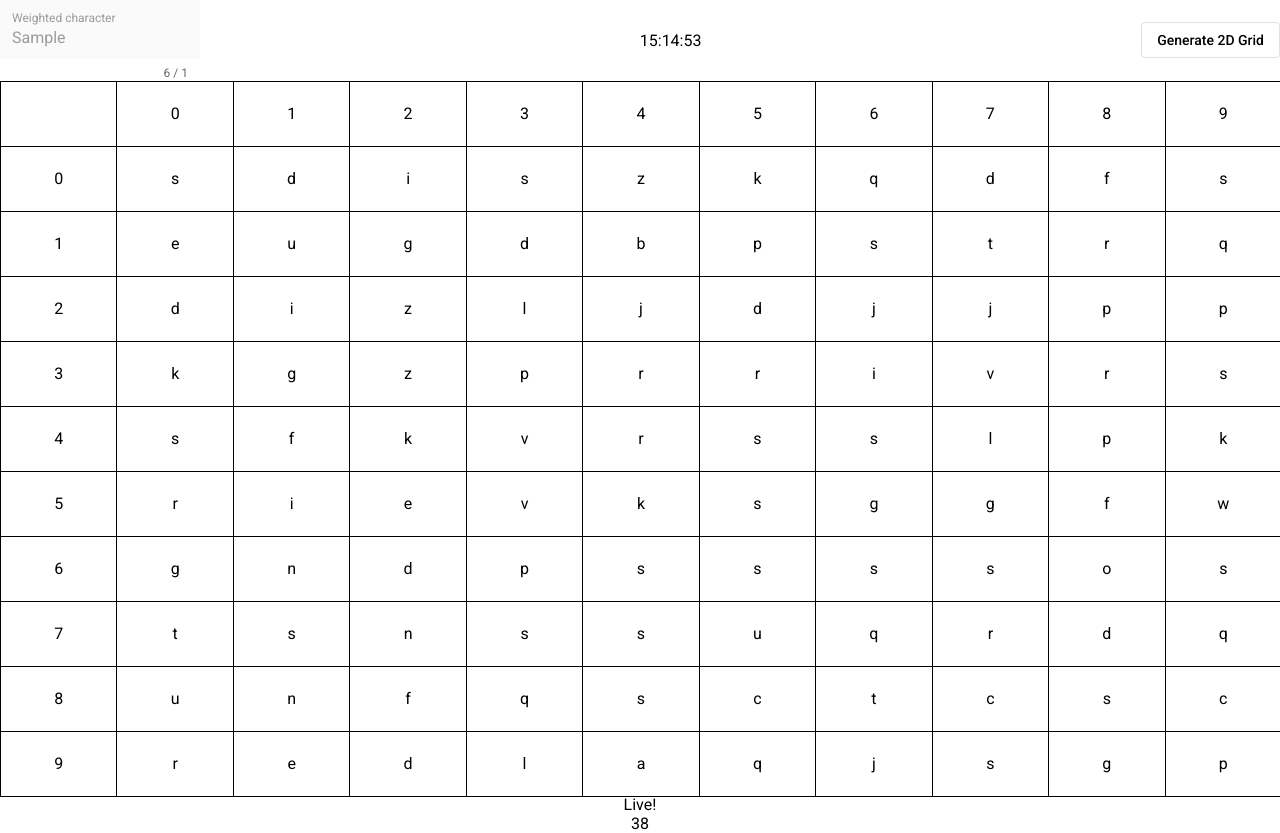
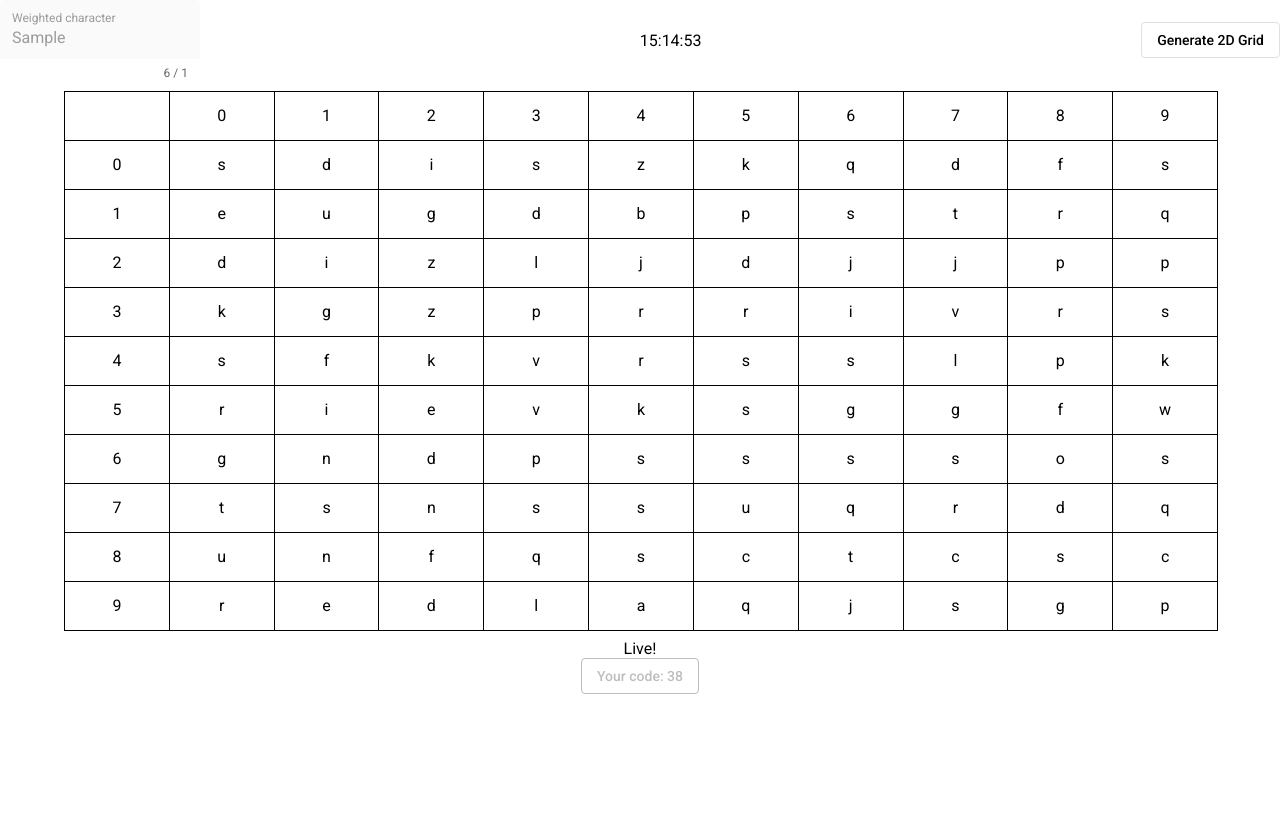
Before and after one commit to Xylios13/altar.io-challenge, an Angular app: page /generator in a window 1280 px wide. Both pictures are taken after typing "Sample" into the empty fields and a click on the button "Generate 2D Grid". After the commit the page ends 800 px from the top, so only its background shows below. Built offline with nearby package versions, Linux system fonts and the light colour scheme.

Commit message:
Improve grid layout

```diff
--- a/src/app/generator/generator.component.html
+++ b/src/app/generator/generator.component.html
@@ -25,6 +25,7 @@
   </button>
 </div>
 <!-- Grid -->
+<div class="grid-container">
   <mat-grid-list [cols]="columns + 1" [rowHeight]="getRowHeight()">
     <!-- Cell 0 0 -->
     <mat-grid-tile> </mat-grid-tile>
@@ -49,6 +50,7 @@
       </ng-container>
     </ng-container>
   </mat-grid-list>
+</div>
 <!-- Live status -->
 <div class="centered-container">
   <div class="live-status" *ngIf="generating else standby">
@@ -56,9 +58,10 @@
   </div>
   <div class="break"></div> <!-- break -->
   <!-- Code -->
-  <div mat-stroked-button *ngIf="generating">
-    {{code}}
-  </div>
+  <button mat-stroked-button *ngIf="generating"
+	  disabled=true>
+    Your code: {{code}}
+  </button>
 </div>
 <ng-template #standby>
   Standby
--- a/src/app/generator/generator.component.scss
+++ b/src/app/generator/generator.component.scss
@@ -45,3 +45,10 @@ mat-grid-tile {
   flex-basis: 100%;
   height: 0;
 }
+
+.grid-container {
+    width: 90vw;
+    margin: auto;
+    margin-top: 10px;
+    margin-bottom: 10px;
+}
--- a/src/app/generator/generator.component.ts
+++ b/src/app/generator/generator.component.ts
@@ -24,26 +24,26 @@ export class WeightedCharacterMatcher implements ErrorStateMatcher {
     styleUrls: ['./generator.component.scss']
 })
 export class GeneratorComponent implements OnInit {
-    rows: number;
+    rows = 10;
 
-    columns: number;
+    columns = 10;
 
-    generationTime: number;
+    generationTime = 2000;
 
-    grid: number[][];
+    grid: number[][] = [];
 
     // Minimum and maximum possible values for the cell (both limits are included).
     private cellValueRange = { min: 'a'.charCodeAt(0), max: 'z'.charCodeAt(0) };
 
-    displayedColumns: string[];
+    displayedColumns: string[] = [];
 
     rowIndexName = 'row-index';
 
-    generationSubscription: Subscription | null;
+    generationSubscription: Subscription | null = null;
 
     time: Date = new Date();
 
-    timeSubscription: Subscription | null;
+    timeSubscription: Subscription | null = null;
 
     gridCellCount: Map<number, number> = new Map();
 
@@ -57,19 +57,7 @@ export class GeneratorComponent implements OnInit {
 
     weights: number[] = [];
 
-    // generationEvent: Observable<boolean>;
-
-    // displayedColumns: string[] = ['position', 'name', 'weight', 'symbol'];
-    // dataSource = ELEMENT_DATA;
-
     constructor() {
-	this.rows = 10;
-	this.columns = 10;
-	this.generationTime = 2000;
-	this.grid = [];
-	this.displayedColumns = [];
-	this.generationSubscription = null;
-	this.timeSubscription = null;
     }
 
     ngOnInit(): void {
@@ -81,10 +69,7 @@ export class GeneratorComponent implements OnInit {
 
     startClock() {
 	this.timeSubscription = timer(0, 1000)
-	    .pipe(
-		map(() => new Date()),
-		// share()
-	    )
+	    .pipe(map(() => new Date()))
 	    .subscribe(time => {
 		this.time = time;
 	    });
@@ -97,10 +82,6 @@ export class GeneratorComponent implements OnInit {
 	if (weightedCharacter && weightedCharacter !== '') {
 	    let weightedIndex = weightedCharacter.charCodeAt(0) - min;
 	    let defaultWeight = (1 - weight) / (totalCharacters - 1);
-
-	    // this.weights[i] = i === weightedIndex ? weight : defaultWeight;
-
-	    // let weightedSum = this.nthTriangleNumber(totalCharacters);
 	    let random = Math.random();
 	    for (let i = 0; i < totalCharacters; i ++) {
 		let currentWeight = i === weightedIndex ? weight : defaultWeight;
@@ -135,14 +116,6 @@ export class GeneratorComponent implements OnInit {
 	// If the secondDigit is greater than 0, then the value is greater than 9.
 	let denominator = digits.second > 0 ? digits.second + 1 : 0;
 	return denominator > 0 ? Math.floor(value/denominator) : value;
-    }
-
-    nthTriangleNumber(value: number) {
-	let sum = 0;
-	for (let n = value; n > 0; n--) {
-	    sum += n;
-	}
-	return sum;
     }
 
     populate(emptyGrid?: boolean) {
@@ -191,7 +164,7 @@ export class GeneratorComponent implements OnInit {
     }
 
     getRowHeight(): string {
-	return Math.floor(100 / (this.rows + 1)) - 1 + 'vh';
+	return Math.floor(80 / (this.rows + 1)) - 1 + 'vh';
     }
 
     generateOnClick() {
```
Lines whose indentation alone changed are shown as unchanged.
